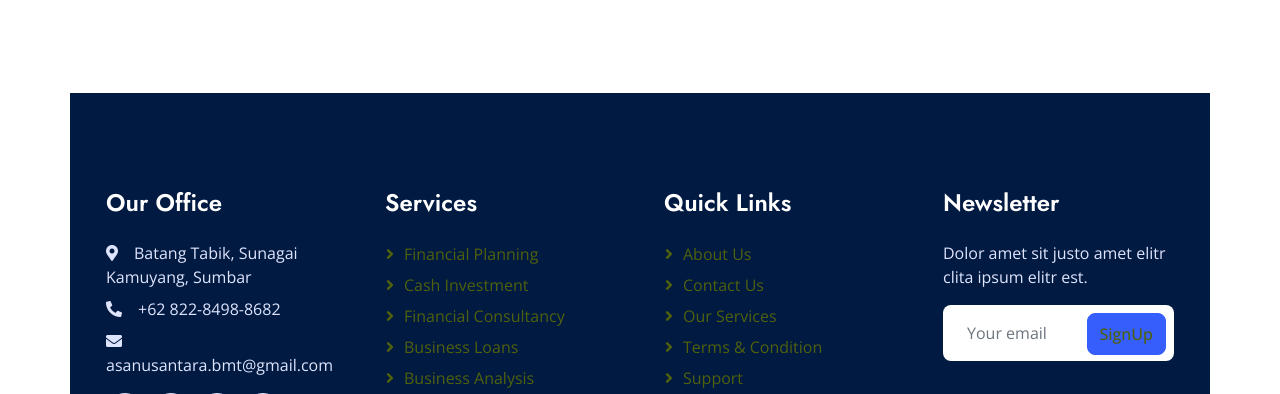
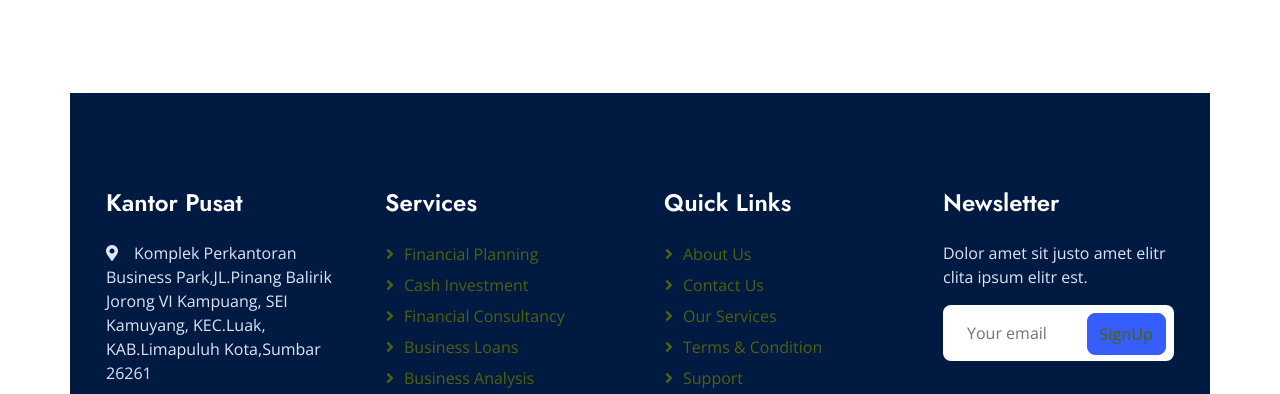
Before and after one commit to Alanshari67/Testing-web, a plain HTML site: page index.html in a window 1280 px wide. Shown: the part 6967-7361 px from the top of the page. Drawn offline with nearby package versions, Linux system fonts and the light colour scheme; animation ran at ten frames a second.

Commit message:
Upadate1

```diff
--- a/index.html
+++ b/index.html
@@ -3,7 +3,7 @@
 
 <head>
     <meta charset="utf-8">
-    <title>Asa Nusantara</title>
+    <title>BMT ASA Nusantara</title>
     <meta content="width=device-width, initial-scale=1.0" name="viewport">
     <meta content="" name="keywords">
     <meta content="" name="description">
@@ -679,8 +679,8 @@
         <div class="container py-5">
             <div class="row g-5">
                 <div class="col-lg-3 col-md-6">
-                    <h4 class="text-white mb-4">Our Office</h4>
-                    <p class="mb-2"><i class="fa fa-map-marker-alt me-3"></i>Batang Tabik, Sunagai Kamuyang, Sumbar</p>
+                    <h4 class="text-white mb-4">Kantor Pusat</h4>
+                    <p class="mb-2"><i class="fa fa-map-marker-alt me-3"></i>Komplek Perkantoran Business Park,JL.Pinang Balirik Jorong VI Kampuang, SEI Kamuyang, KEC.Luak, KAB.Limapuluh Kota,Sumbar 26261</p>
                     <p class="mb-2"><i class="fa fa-phone-alt me-3"></i>+62 822-8498-8682</p>
                     <p class="mb-2"><i class="fa fa-envelope me-3"></i>asanusantara.bmt@gmail.com</p>
                     <div class="d-flex pt-2">
```
Also changed, not shown: 404.html (+1 -1 lines), about.html (+1 -1 lines), contact.html (+4 -4 lines), feature.html (+1 -1 lines), project.html (+1 -1 lines), service.html (+1 -1 lines), team.html (+1 -1 lines), testimonial.html (+1 -1 lines).
